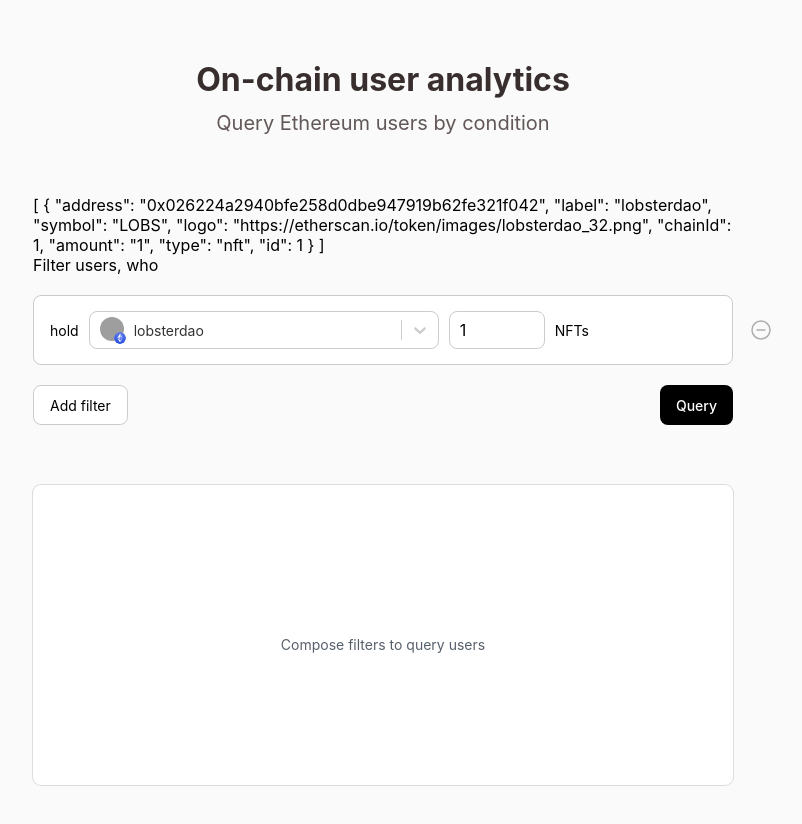
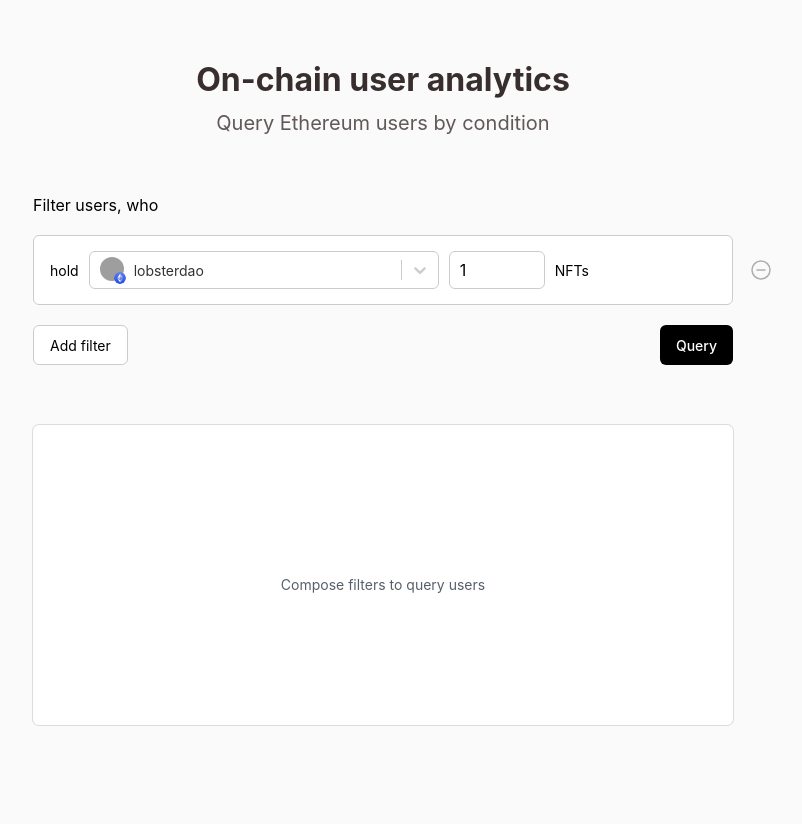
Before and after one commit to maamalama/frontend, a Next.js app: page / in a window 1280 px wide. Shown: the top 824 px of the page, without its empty margins (257-1059 px from the left). After the commit the page ends 800 px from the top, so only its background shows below. Built offline with nearby package versions, Linux system fonts and the light colour scheme; grey boxes are pictures that could not be loaded.

Commit message:
fix dropdown borders bug

```diff
--- a/components/AddFilter.module.css
+++ b/components/AddFilter.module.css
@@ -3,6 +3,7 @@
   font-size: 14px;
   background-color: white;
   border: var(--border);
+
   padding: 0 16px;
   height: 40px;
   box-sizing: border-box;
@@ -35,6 +36,11 @@
   font-size: 14px;
 }
 
+.filterButton:last-child {
+  border-bottom-left-radius: var(--radius);
+  border-bottom-right-radius: var(--radius);
+}
+
 .filterButton:hover {
   background-color: #f1f2f3;
 }
--- a/components/Chart.module.css
+++ b/components/Chart.module.css
@@ -11,7 +11,7 @@
   align-items: stretch;
 
   /* background: rgba(0, 0, 0, 0.015); */
-  border-radius: 8px;
+  border-radius: var(--radius);
   box-shadow: rgba(55, 53, 47, 0.15) 0px 0px 0px 1px;
   margin-bottom: 4rem;
 }
--- a/components/FilterUI.tsx
+++ b/components/FilterUI.tsx
@@ -122,14 +122,14 @@ export const FilterUI = ({
         // formatCreateLabel={(option) => <span>Create {option}</span>}
         styles={{
           container: (styles) => ({ ...styles, ...containerStyles, width: '100%' }),
-          control: (styles) => ({ ...styles, borderRadius: '8px' }),
+          control: (styles) => ({ ...styles, borderRadius: '6px' }),
           option: (styles, state) => ({
             ...styles,
             backgroundColor: state.isFocused ? '#2684FF' : 'white',
             color: state.isFocused ? 'white' : 'black'
           }),
-          menu: (styles) => ({ ...styles, zIndex: 99, borderRadius: '8px' }),
-          menuList: (styles) => ({ ...styles, paddingTop: 0, paddingBottom: 0, borderRadius: '8px' }),
+          menu: (styles) => ({ ...styles, zIndex: 99, borderRadius: '6px' }),
+          menuList: (styles) => ({ ...styles, paddingTop: 0, paddingBottom: 0, borderRadius: '6px' }),
           input: (styles) => ({ ...styles, color: 'transparent' })
         }}
         components={{ Option: CollectionOption, SingleValue: CurrentValue }}
--- a/data/collections.ts
+++ b/data/collections.ts
@@ -56,7 +56,7 @@ export const collections: Collection[] = [
   },
   {
     address: '0xa5f1ea7df861952863df2e8d1312f7305dabf215',
-    label: 'ZED Horse',
+    label: 'ZED Run',
     symbol: 'ZED',
     chainId: ChainId.MATIC,
     logo: 'https://etherscan.io/token/images/zedrun_128b.png'
--- a/global.css
+++ b/global.css
@@ -21,6 +21,6 @@ button {
 
 :root {
   --shadow: 0px 2px 4px rgba(0, 0, 0, 0.1);
-  --radius: 8px;
+  --radius: 6px;
   --border: 1px solid #ccc;
 }
--- a/pages/index.tsx
+++ b/pages/index.tsx
@@ -27,7 +27,7 @@ const Index = () => {
         <h1 className={styles.heading}>On-chain user analytics</h1>
         <h2 className={styles.subheading}>Query Ethereum users by condition</h2>
       </header>
-      {JSON.stringify(filters, null, 2)}
+      {/* {JSON.stringify(filters, null, 2)} */}
       <main className={`${styles.column}`} style={{ gap: '60px' }}>
         <div className={styles.column} style={{ gap: '20px' }}>
           <h3 className={styles.h3}>Filter users, who</h3>
```
